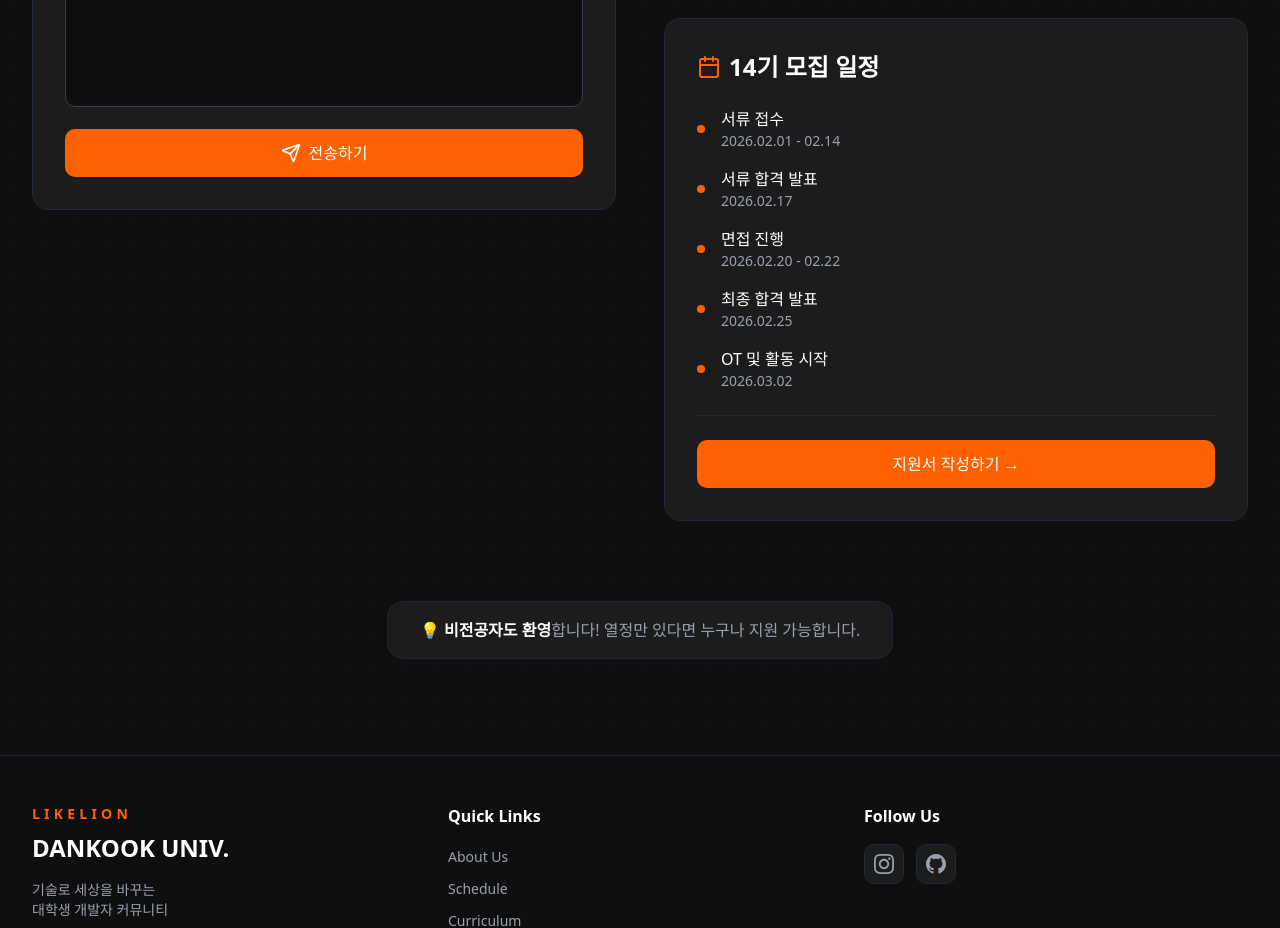
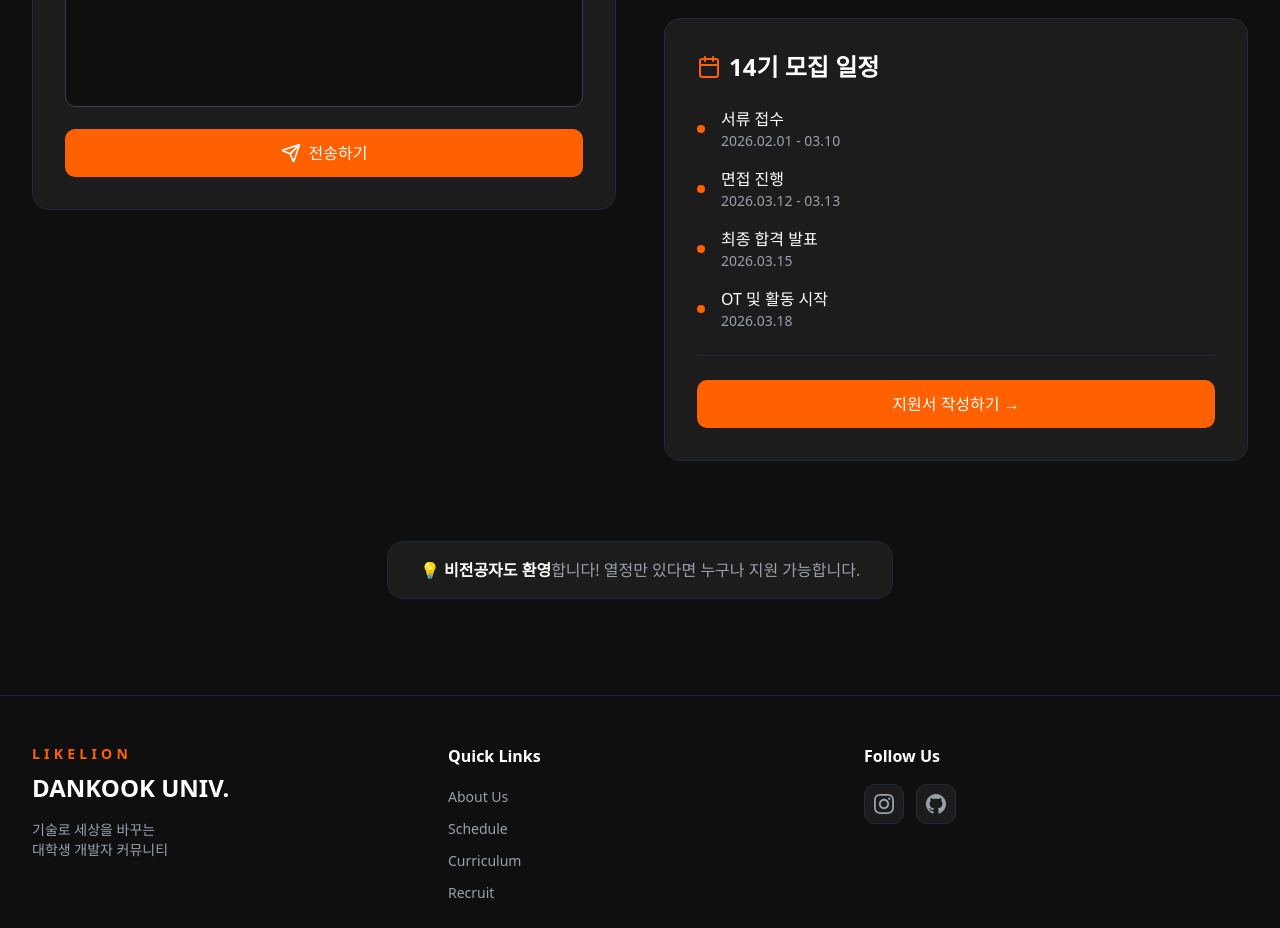
Before and after one commit to Duckcchun/dku_likelion_homepage, a React (Vite) app: page / in a window 1280 px wide. Shown: the part 5880-6808 px from the top of the page. Built offline with nearby package versions, Linux system fonts and the light colour scheme; no server answers.

Commit message:
fix: update ContactSection with environment variable type support

```diff
--- a/src/components/ContactSection.tsx
+++ b/src/components/ContactSection.tsx
@@ -101,11 +101,10 @@ export function ContactSection() {
   ];
 
   const recruitSchedule = [
-    { phase: "서류 접수", period: "2026.02.01 - 02.14" },
-    { phase: "서류 합격 발표", period: "2026.02.17" },
-    { phase: "면접 진행", period: "2026.02.20 - 02.22" },
-    { phase: "최종 합격 발표", period: "2026.02.25" },
-    { phase: "OT 및 활동 시작", period: "2026.03.02" },
+    { phase: "서류 접수", period: "2026.02.01 - 03.10" },
+    { phase: "면접 진행", period: "2026.03.12 - 03.13" },
+    { phase: "최종 합격 발표", period: "2026.03.15" },
+    { phase: "OT 및 활동 시작", period: "2026.03.18" },
   ];
 
   return (
```
